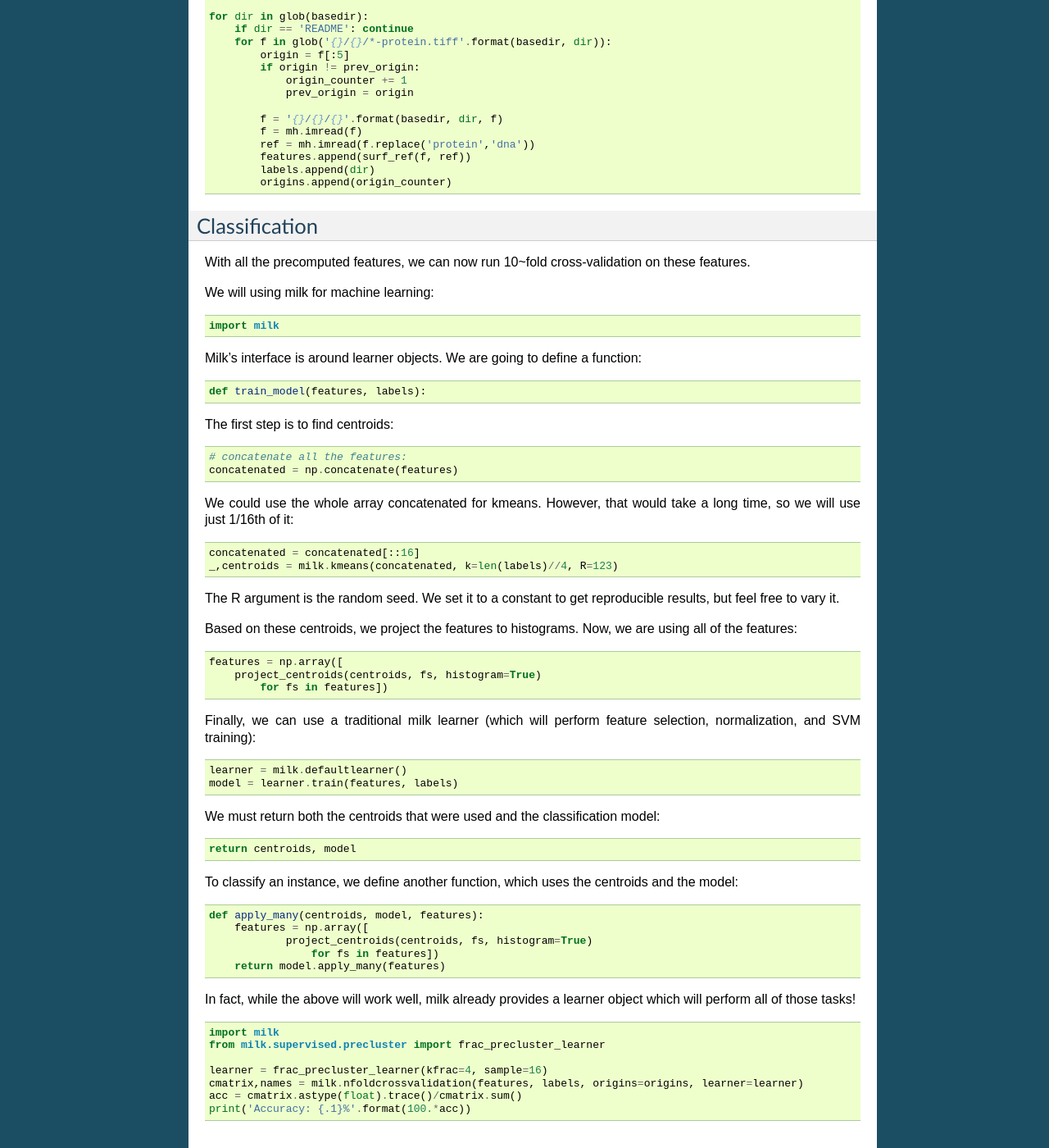
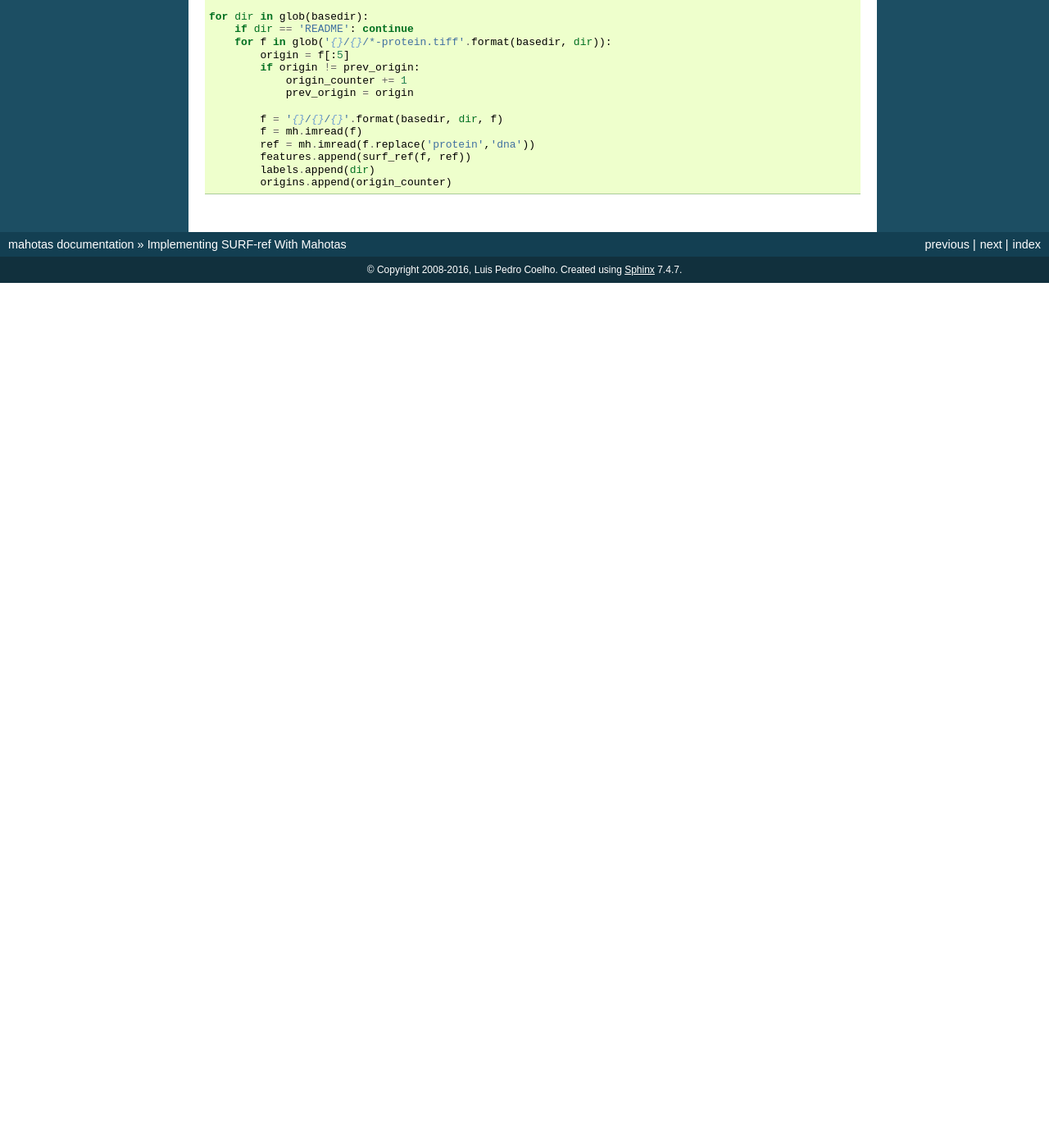
Before and after one commit to luispedro/mahotas, a Sphinx documentation site: the page built from docs/source/surfref.rst, in a window 1280 px wide and 1400 px high, scrolled down 837 px. Shown: the whole window at 82% size. Built offline with Sphinx 7.4.7, drawn with Linux system fonts in a browser that asks for light colours; formulas are drawn with MathJax 3; the version number could not be read and is left out; after the commit the page ends 1182 px from its top, so only the background shows below that.

Commit message:
DOC Remove mentions of milk
This was very old an un-maintained.

closes #101

```diff
--- a/docs/source/surfref.rst
+++ b/docs/source/surfref.rst
@@ -67,70 +67,3 @@ We now compute all features for all images in widefield dataset::
             features.append(surf_ref(f, ref))
             labels.append(dir)
             origins.append(origin_counter)
-
-Classification
---------------
-
-With all the precomputed features, we can now run 10~fold cross-validation on
-these features.
-
-We will using milk for machine learning::
-
-    import milk
-
-Milk's interface is around learner objects. We are going to define a function::
-
-    def train_model(features, labels):
-
-The first step is to find centroids::
-
-    # concatenate all the features:
-    concatenated = np.concatenate(features)
-
-We could use the whole array concatenated for kmeans. However, that would take
-a long time, so we will use just 1/16th of it::
-
-    concatenated = concatenated[::16]
-    _,centroids = milk.kmeans(concatenated, k=len(labels)//4, R=123)
-
-The R argument is the random seed. We set it to a constant to get reproducible
-results, but feel free to vary it.
-
-Based on these centroids, we project the features to histograms. Now, we are
-using all of the features::
-
-    features = np.array([
-        project_centroids(centroids, fs, histogram=True)
-            for fs in features])
-
-Finally, we can use a traditional milk learner (which will perform feature
-selection, normalization, and SVM training)::
-
-    learner = milk.defaultlearner()
-    model = learner.train(features, labels)
-
-We must return both the centroids that were used and the classification model::
-
-    return centroids, model
-
-To classify an instance, we define another function, which uses the centroids
-and the model::
-
-    def apply_many(centroids, model, features):
-        features = np.array([
-                project_centroids(centroids, fs, histogram=True)
-                    for fs in features])
-        return model.apply_many(features)
-
-In fact, while the above will work well, milk already provides a learner object
-which will perform all of those tasks!
-
-::
-
-    import milk
-    from milk.supervised.precluster import frac_precluster_learner
-
-    learner = frac_precluster_learner(kfrac=4, sample=16)
-    cmatrix,names = milk.nfoldcrossvalidation(features, labels, origins=origins, learner=learner)
-    acc = cmatrix.astype(float).trace()/cmatrix.sum()
-    print('Accuracy: {.1}%'.format(100.*acc))
```
Also changed, not shown: docs/source/classification.rst (+14 -13 lines).
